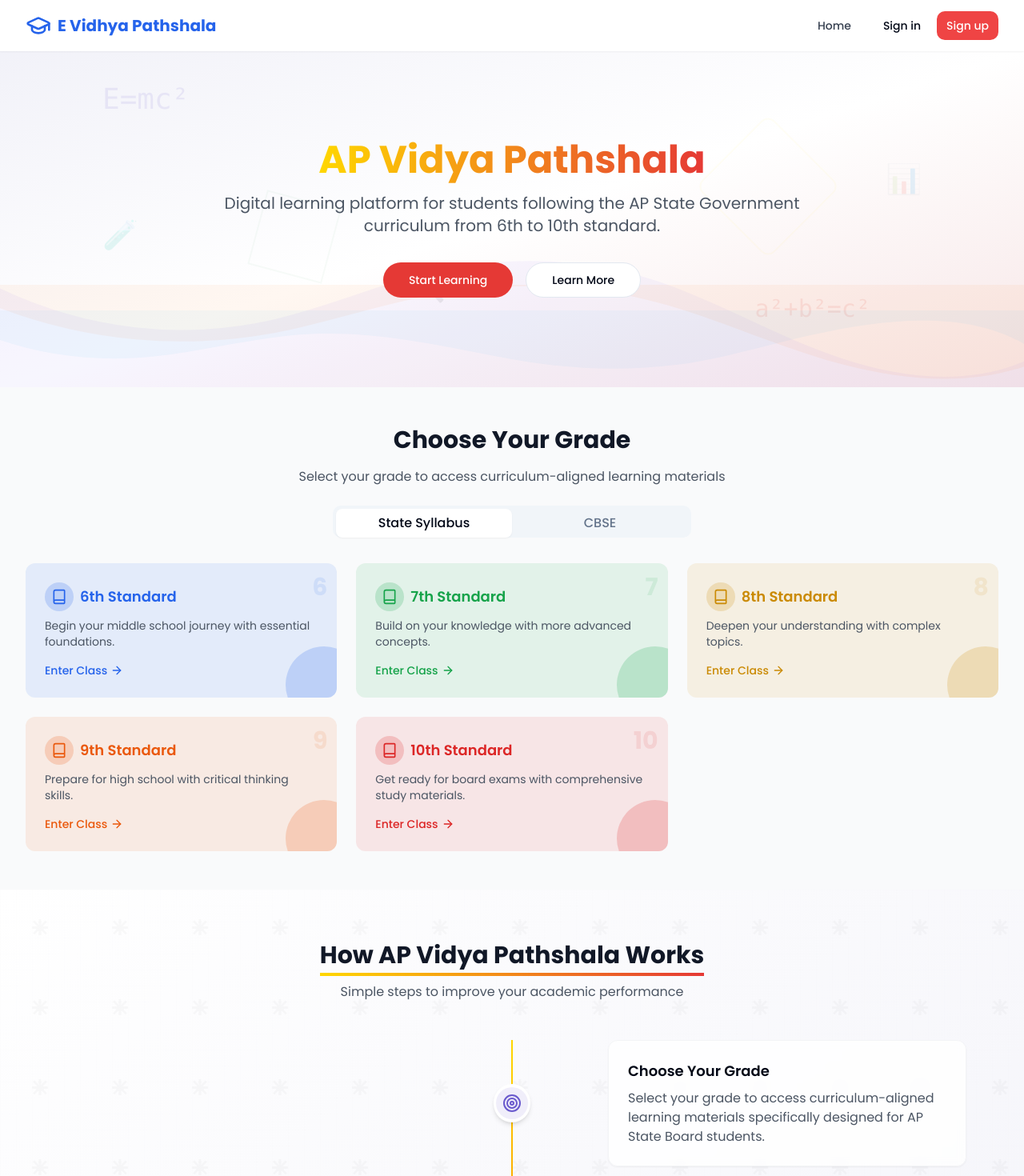
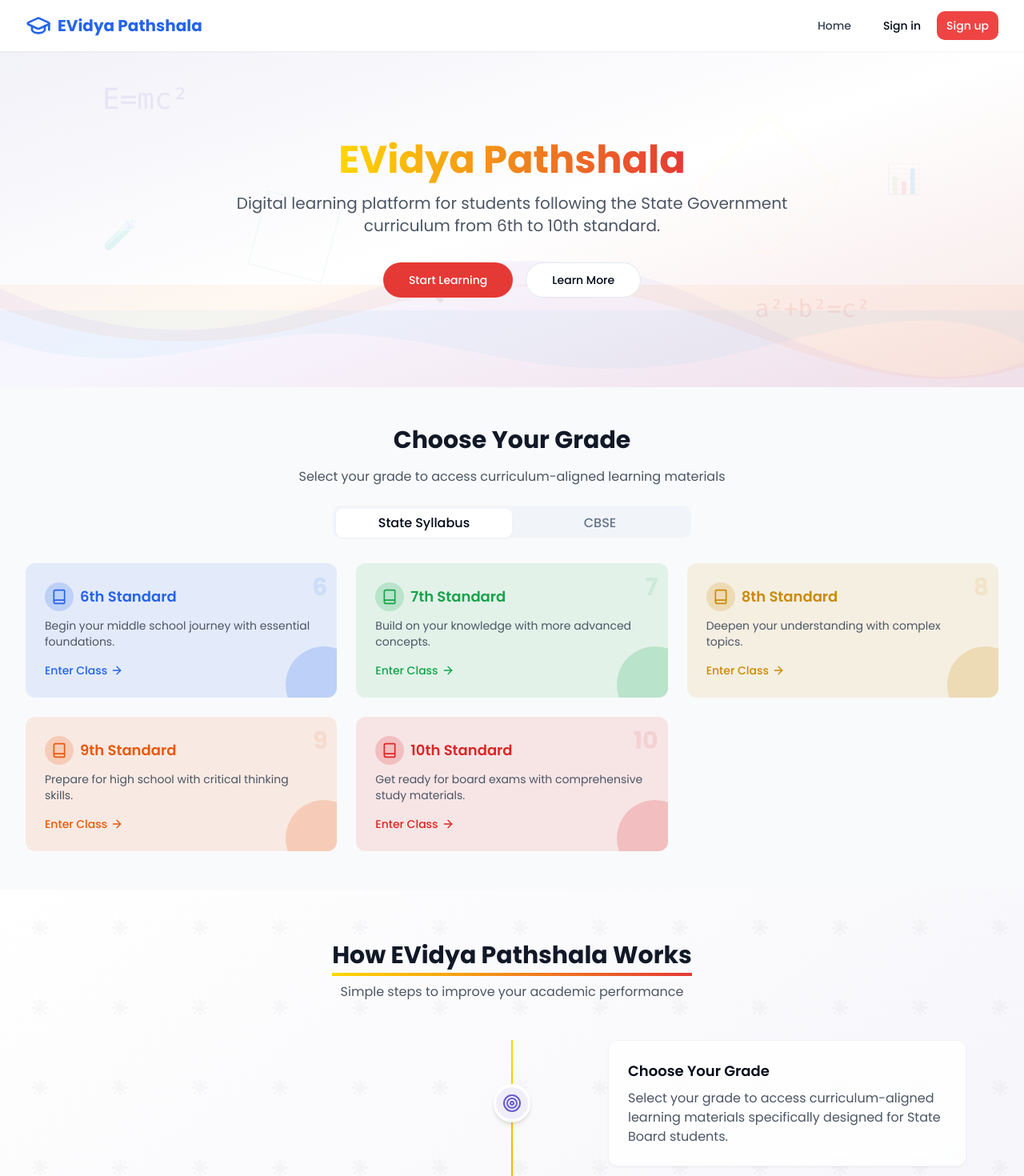
Before and after one commit to itzr00tbyte/ap-vidya-pathshala, a React (Vite) app: page / in a window 1280 px wide. Shown: the top 1470 px of the page at 80% size. Built offline with nearby package versions, Linux system fonts and the light colour scheme.

Commit message:
Refactor: Replace AP Vidya Pathshala with EVidya Pathshala
Replaces all instances of "AP Vidya Pathshala" with "EVidya Pathshala" in the codebase.

```diff
--- a/index.html
+++ b/index.html
@@ -4,11 +4,11 @@
   <head>
     <meta charset="UTF-8" />
     <meta name="viewport" content="width=device-width, initial-scale=1.0" />
-    <title>E Vidhya Pathshala</title>
+    <title>EVidya Pathshala</title>
     <meta name="description" content="Digital learning platform for students following the curriculum from 6th to 10th standard." />
-    <meta name="author" content="E Vidhya Pathshala" />
+    <meta name="author" content="EVidya Pathshala" />
 
-    <meta property="og:title" content="E Vidhya Pathshala" />
+    <meta property="og:title" content="EVidya Pathshala" />
     <meta property="og:description" content="Digital learning platform for students following the curriculum from 6th to 10th standard." />
     <meta property="og:type" content="website" />
     <meta property="og:image" content="/e-vidya-logo.png" />
--- a/src/components/BenefitsSection.tsx
+++ b/src/components/BenefitsSection.tsx
@@ -1,13 +1,13 @@
 
 import { CheckCircle2 } from "lucide-react";
 import { motion } from "framer-motion";
-const benefits = ["Comprehensive coverage of AP State Board curriculum", "Interactive lessons with animated explanations", "Self-paced learning with personalized feedback", "Regular practice tests and mock exams", "Detailed performance analytics and progress tracking", "Easy access on all devices, anywhere, anytime", "Expert teachers with years of experience", "Engaging content that makes learning enjoyable"];
+const benefits = ["Comprehensive coverage of State Board curriculum", "Interactive lessons with animated explanations", "Self-paced learning with personalized feedback", "Regular practice tests and mock exams", "Detailed performance analytics and progress tracking", "Easy access on all devices, anywhere, anytime", "Expert teachers with years of experience", "Engaging content that makes learning enjoyable"];
 export default function BenefitsSection() {
   return <section className="py-16 bg-gradient-to-br from-white to-ap-green/5">
       <div className="max-w-7xl mx-auto px-4 sm:px-6 lg:px-8">
         <div className="flex flex-col md:flex-row gap-12 items-center">
           <div className="md:w-1/2">
-            <h2 className="text-3xl font-bold text-gray-900">Benefits of Learning with AP Vidya Pathshala</h2>
+            <h2 className="text-3xl font-bold text-gray-900">Benefits of Learning with EVidya Pathshala</h2>
             <p className="mt-4 text-gray-600">
               Our platform offers numerous advantages to help students excel in their academic journey.
             </p>
--- a/src/components/FAQsSection.tsx
+++ b/src/components/FAQsSection.tsx
@@ -8,27 +8,27 @@ import {
 
 const faqs = [
   {
-    question: "Who can use AP Vidya Pathshala?",
-    answer: "AP Vidya Pathshala is designed specifically for students from 6th to 10th standard following the AP State Board curriculum. Teachers and parents can also use the platform to support their students' learning journey."
+    question: "Who can use EVidya Pathshala?",
+    answer: "EVidya Pathshala is designed specifically for students from 6th to 10th standard following the State Board curriculum. Teachers and parents can also use the platform to support their students' learning journey."
   },
   {
-    question: "Is AP Vidya Pathshala aligned with the latest AP State Board syllabus?",
-    answer: "Yes, all our content is carefully aligned with the latest AP State Board curriculum guidelines. We regularly update our materials to ensure they match any syllabus changes or updates."
+    question: "Is EVidya Pathshala aligned with the latest State Board syllabus?",
+    answer: "Yes, all our content is carefully aligned with the latest State Board curriculum guidelines. We regularly update our materials to ensure they match any syllabus changes or updates."
   },
   {
     question: "How can I track my progress on the platform?",
-    answer: "AP Vidya Pathshala provides detailed progress tracking features. You can monitor your learning journey through your personal dashboard, which shows your progress in each subject, completed chapters, quiz scores, and areas for improvement."
+    answer: "EVidya Pathshala provides detailed progress tracking features. You can monitor your learning journey through your personal dashboard, which shows your progress in each subject, completed chapters, quiz scores, and areas for improvement."
   },
   {
-    question: "Can I access AP Vidya Pathshala on mobile devices?",
-    answer: "Yes, AP Vidya Pathshala is fully responsive and accessible on smartphones, tablets, laptops, and desktop computers. You can learn anytime, anywhere using your preferred device."
+    question: "Can I access EVidya Pathshala on mobile devices?",
+    answer: "Yes, EVidya Pathshala is fully responsive and accessible on smartphones, tablets, laptops, and desktop computers. You can learn anytime, anywhere using your preferred device."
   },
   {
     question: "Are there practice tests and quizzes available?",
     answer: "Absolutely! We provide a variety of practice quizzes, chapter tests, and mock exams to help you assess your understanding and prepare for your board examinations effectively."
   },
   {
-    question: "How do I get started with AP Vidya Pathshala?",
+    question: "How do I get started with EVidya Pathshala?",
     answer: "Simply create an account, select your grade level, and start exploring the subjects and chapters. Our intuitive interface makes navigation easy, allowing you to begin your learning journey immediately."
   }
 ];
@@ -39,7 +39,7 @@ export default function FAQsSection() {
       <div className="max-w-4xl mx-auto px-4 sm:px-6 lg:px-8">
         <div className="text-center mb-10">
           <h2 className="text-3xl font-bold text-gray-900">Frequently Asked Questions</h2>
-          <p className="mt-4 text-gray-600">Find answers to common questions about AP Vidya Pathshala</p>
+          <p className="mt-4 text-gray-600">Find answers to common questions about EVidya Pathshala</p>
         </div>
 
         <Accordion type="single" collapsible className="w-full">
--- a/src/components/HowItWorksSection.tsx
+++ b/src/components/HowItWorksSection.tsx
@@ -6,7 +6,7 @@ const steps = [
   {
     icon: <Target className="h-6 w-6" />,
     title: "Choose Your Grade",
-    description: "Select your grade to access curriculum-aligned learning materials specifically designed for AP State Board students.",
+    description: "Select your grade to access curriculum-aligned learning materials specifically designed for State Board students.",
     color: "bg-ap-blue/10 text-ap-blue"
   },
   {
@@ -174,7 +174,7 @@ export default function HowItWorksSection() {
         >
           <h2 className="text-3xl font-bold text-gray-900 relative">
             <span className="relative inline-block">
-              How AP Vidya Pathshala Works
+              How EVidya Pathshala Works
               <motion.span
                 className="absolute -bottom-2 left-0 w-full h-1 bg-gradient-to-r from-ap-yellow to-ap-red"
                 initial={{ width: 0 }}
--- a/src/components/auth/AuthLayout.tsx
+++ b/src/components/auth/AuthLayout.tsx
@@ -32,7 +32,7 @@ export default function AuthLayout({
         <div className="flex justify-center mb-8">
           <Button variant="link" className="flex items-center space-x-2 p-0" onClick={handleBackToHome}>
             <GraduationCap className="h-12 w-12 text-blue-600" />
-            <span className="text-2xl font-bold text-blue-600">E Vidya Pathshala</span>
+            <span className="text-2xl font-bold text-blue-600">EVidya Pathshala</span>
           </Button>
         </div>
 
--- a/src/components/navigation/NavLogo.tsx
+++ b/src/components/navigation/NavLogo.tsx
@@ -6,7 +6,7 @@ const NavLogo = () => {
   return (
     <Link to="/" className="flex items-center space-x-2">
       <GraduationCap className="h-8 w-8 text-blue-600" />
-      <span className="text-xl font-bold text-blue-600">E Vidhya Pathshala</span>
+      <span className="text-xl font-bold text-blue-600">EVidya Pathshala</span>
     </Link>
   );
 };
--- a/src/pages/Index.tsx
+++ b/src/pages/Index.tsx
@@ -1,3 +1,4 @@
+
 import { GraduationCap, BookOpen, Users, BarChart } from "lucide-react";
 import Navbar from "@/components/Navbar";
 import { Button } from "@/components/ui/button";
@@ -13,8 +14,8 @@ import { motion } from "framer-motion";
 const features = [
   {
     icon: <BookOpen className="h-6 w-6" />,
-    title: "AP State Curriculum",
-    description: "Aligned with the latest AP State Board syllabus.",
+    title: "State Curriculum",
+    description: "Aligned with the latest State Board syllabus.",
   },
   {
     icon: <GraduationCap className="h-6 w-6" />,
@@ -24,7 +25,7 @@ const features = [
   {
     icon: <Users className="h-6 w-6" />,
     title: "Expert Teachers",
-    description: "Learn from experienced AP state board teachers.",
+    description: "Learn from experienced state board teachers.",
   },
   {
     icon: <BarChart className="h-6 w-6" />,
@@ -130,7 +131,7 @@ const Index = () => {
             variants={fadeIn}
           >
             <h1 className="text-4xl md:text-5xl font-bold text-gray-900">
-              <span className="gradient-text">AP Vidya Pathshala</span>
+              <span className="gradient-text">EVidya Pathshala</span>
             </h1>
             <motion.p
               className="mt-4 text-xl text-gray-600 max-w-3xl mx-auto"
@@ -138,7 +139,7 @@ const Index = () => {
               animate={{ opacity: 1, y: 0 }}
               transition={{ delay: 0.3, duration: 0.6 }}
             >
-              Digital learning platform for students following the AP State Government curriculum from 6th to 10th standard.
+              Digital learning platform for students following the State Government curriculum from 6th to 10th standard.
             </motion.p>
             <motion.div
               className="mt-8 flex justify-center"
@@ -235,8 +236,8 @@ const Index = () => {
             viewport={{ once: true }}
             transition={{ duration: 0.6 }}
           >
-            <h2 className="text-3xl font-bold text-gray-900">Why AP Vidya Pathshala?</h2>
-            <p className="mt-4 text-gray-600">Designed specifically for AP state curriculum students</p>
+            <h2 className="text-3xl font-bold text-gray-900">Why EVidya Pathshala?</h2>
+            <p className="mt-4 text-gray-600">Designed specifically for state curriculum students</p>
           </motion.div>
 
           <motion.div
@@ -300,7 +301,7 @@ const Index = () => {
             viewport={{ once: true }}
             transition={{ delay: 0.2 }}
           >
-            Join thousands of students across Andhra Pradesh who are improving their academic performance with AP Vidya Pathshala.
+            Join thousands of students who are improving their academic performance with EVidya Pathshala.
           </motion.p>
           <motion.div
             initial={{ opacity: 0, y: 20 }}
@@ -324,10 +325,10 @@ const Index = () => {
             <div className="mb-8 md:mb-0">
               <div className="flex items-center space-x-2">
                 <GraduationCap className="h-8 w-8 text-ap-red" />
-                <span className="text-xl font-bold text-white">AP Vidya Pathshala</span>
+                <span className="text-xl font-bold text-white">EVidya Pathshala</span>
               </div>
               <p className="mt-4 text-gray-400 max-w-xs">
-                A digital learning platform for AP State curriculum students.
+                A digital learning platform for State curriculum students.
               </p>
             </div>
 
@@ -358,7 +359,7 @@ const Index = () => {
             </div>
           </div>
           <div className="mt-12 border-t border-gray-800 pt-8 flex flex-col md:flex-row justify-between items-center">
-            <p className="text-gray-400">&copy; 2023 AP Vidya Pathshala. All rights reserved.</p>
+            <p className="text-gray-400">&copy; 2023 EVidya Pathshala. All rights reserved.</p>
             <div className="mt-4 md:mt-0 flex space-x-6">
               <a href="#" className="text-gray-400 hover:text-white">
                 <span className="sr-only">Facebook</span>
```
